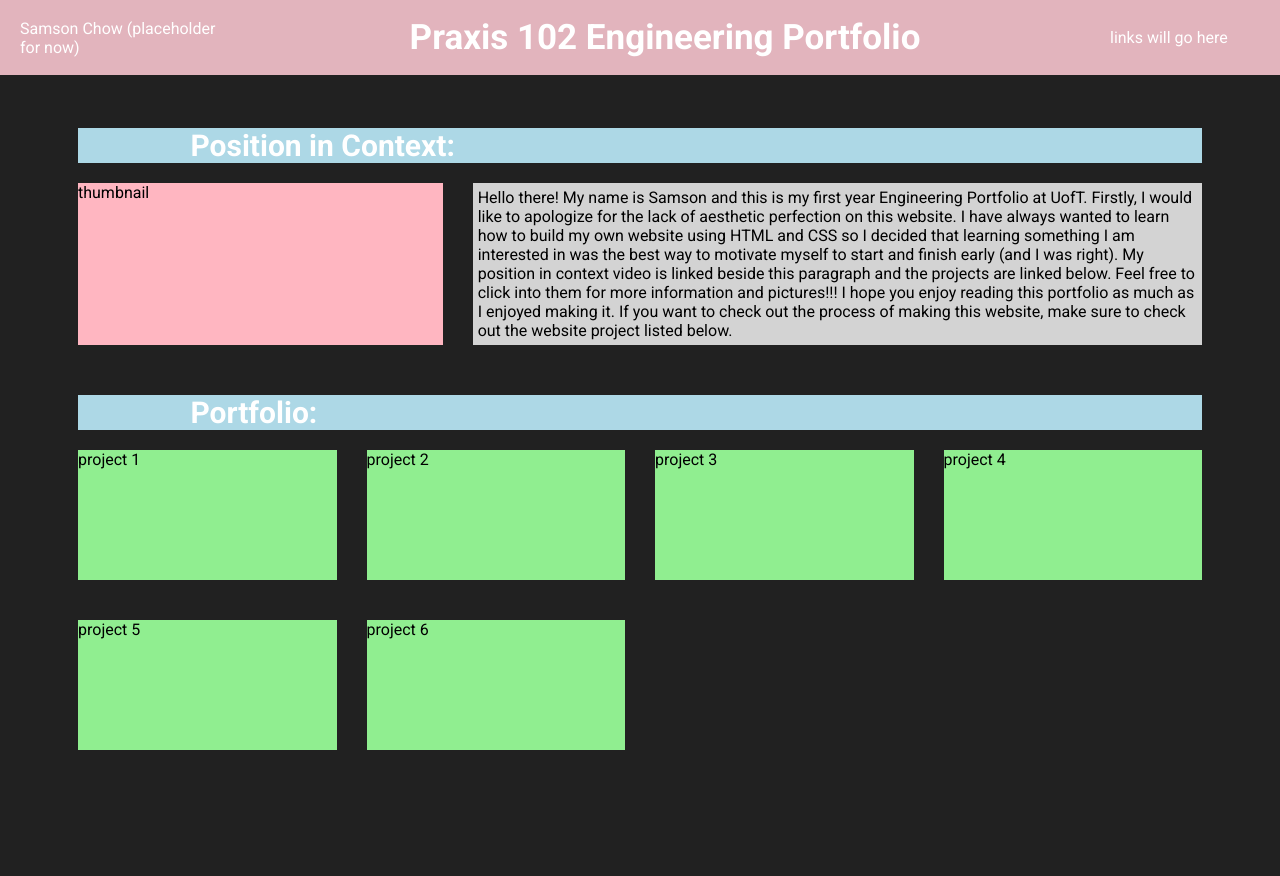
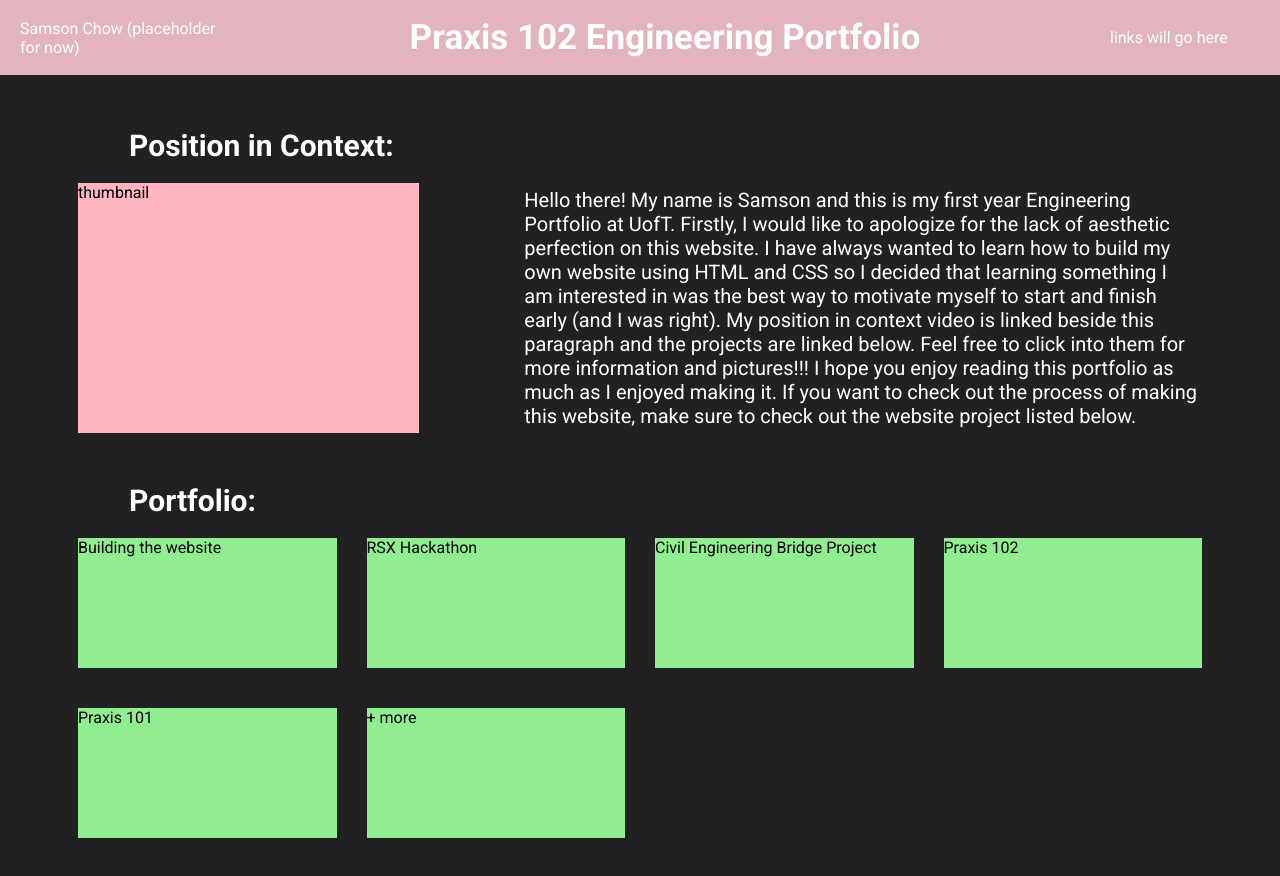
Before and after one commit to samsung-chow/samsung-chow.github.io, a plain HTML site: page main.html in a window 1280 px wide. Shown: the top 876 px of the page. Drawn offline with Linux system fonts and the light colour scheme; a web font is replaced by a local one.

Commit message:
a lot of priscilla changes

```diff
--- a/main.html
+++ b/main.html
@@ -51,12 +51,12 @@
       </div>
 
       <div class="thumbnails">
-        <div class="project1">project 1</div>
-        <div class="project2">project 2</div>
-        <div class="project3">project 3</div>
-        <div class="project4">project 4</div>
-        <div class="project5">project 5</div>
-        <div class="project6">project 6</div>
+        <div class="project1">Building the website</div>
+        <div class="project2">RSX Hackathon</div>
+        <div class="project3">Civil Engineering Bridge Project</div>
+        <div class="project4">Praxis 102</div>
+        <div class="project5">Praxis 101</div>
+        <div class="project6">&plus; more</div>
 
       </div>
     </div>
--- a/main_css/styles/main-body.css
+++ b/main_css/styles/main-body.css
@@ -3,9 +3,9 @@
 }
 
 .position-statement {
-  background-color: lightblue;
+  /* background-color: lightblue; */
   display: grid;
-  grid-template-columns: 1fr 8fr 1fr;
+  grid-template-columns: 1fr 20fr 1fr;
   color: white;
   font-weight: 700;
   font-size: 30px;
@@ -15,7 +15,7 @@
 .ps-info {
   display: grid;
   grid-template-columns: 3fr 6fr;
-  column-gap: 30px;
+  column-gap: 100px;
 }
 
 @media (max-width: 700px) {
@@ -33,15 +33,18 @@
 }
 
 .ps-info-paragraph {
-  background-color: lightgray;
+  /* background-color: lightgray; */
   padding: 5px 5px 5px 5px;
+  color: white;
+  align-items: center;
+  font-size: 20px;
 }
 
 .portfolio {
-  background-color: lightblue;
+  /* background-color: lightblue; */
   margin-top: 50px;
   display: grid;
-  grid-template-columns: 1fr 8fr 1fr;
+  grid-template-columns: 1fr 20fr 1fr;
   color: white;
   font-weight: 700;
   font-size: 30px;
@@ -60,6 +63,11 @@
     grid-template-columns: 1fr 1fr;
   }
 }
+@media (max-width: 450px) {
+  .thumbnails {
+    grid-template-columns: 1fr;
+  }
+}
 @media (min-width: 1200px) {
   .thumbnails {
     grid-template-columns: 1fr 1fr 1fr 1fr;
```
